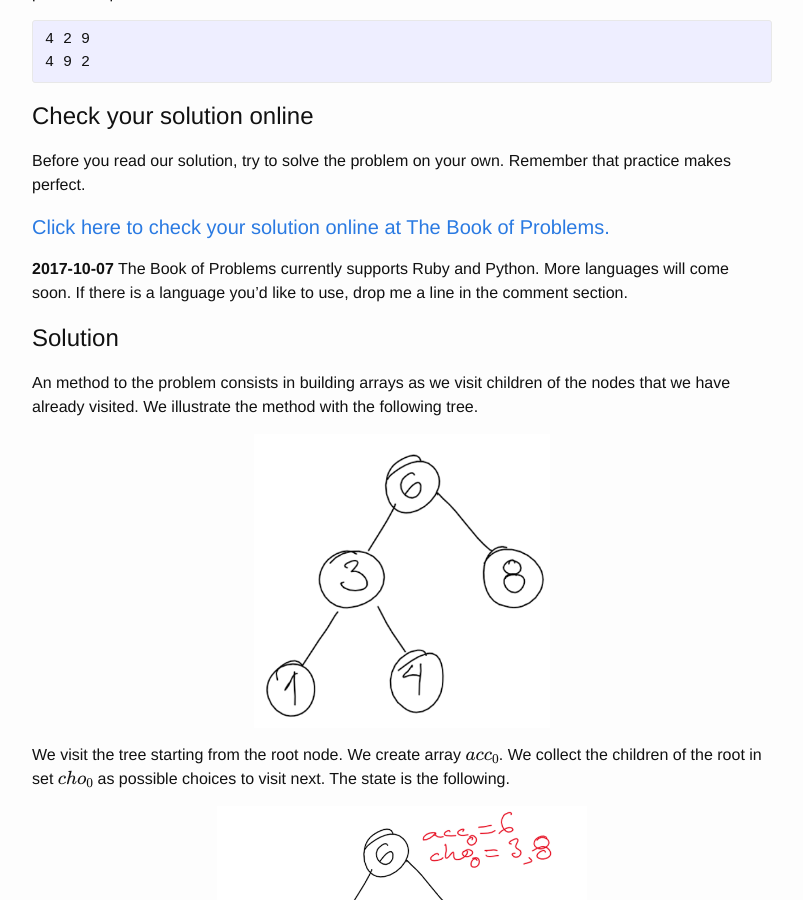
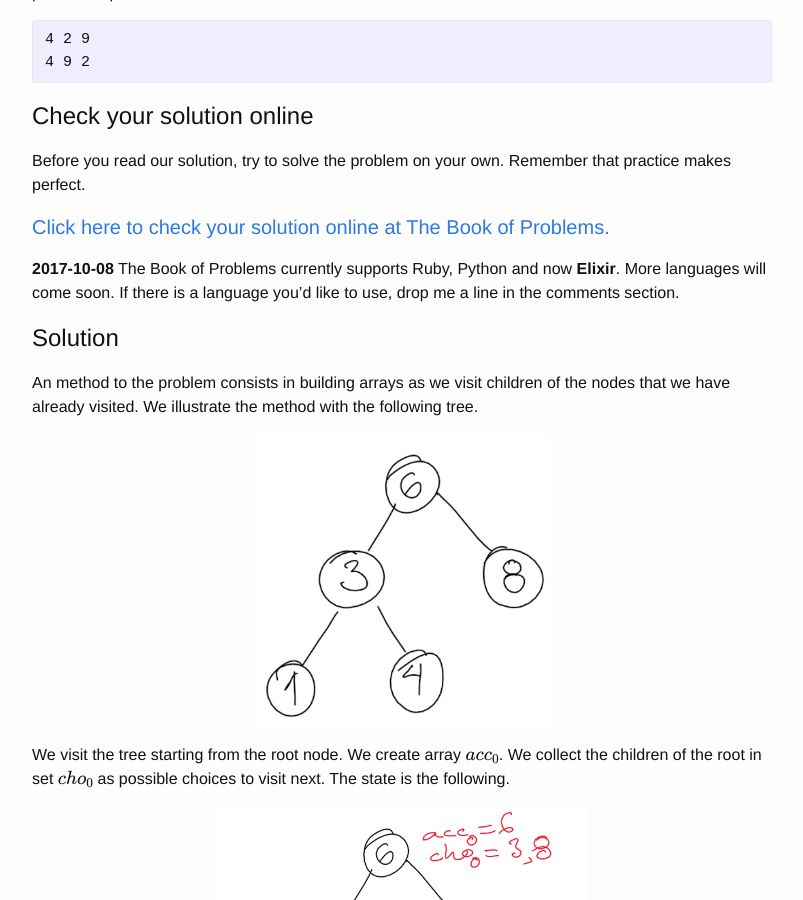
Before and after one commit to mrrusof/mrrusof.github.io, a Jekyll site: the page built from _posts/2017-09-27-bst-all-possible-arrays.markdown, in a window 1280 px wide and 900 px high, scrolled down 924 px. Shown: the whole window, without its empty margins (238-1041 px from the left). Built offline with Jekyll 4.4.1, drawn with Linux system fonts in a browser that asks for light colours; formulas are drawn with MathJax 3; comment, search, counter and statistics services are not loaded.

Commit message:
Announce that Elixir is now available in TBOP.

```diff
--- a/_includes/tbop.html
+++ b/_includes/tbop.html
@@ -5,6 +5,7 @@ Remember that practice makes perfect.
 
 #### [Click here to check your solution online at The Book of Problems.]({{ page.tbop_url }})
 
-**2017-10-07** The Book of Problems currently supports Ruby and Python.  More
+**2017-10-08** The Book of Problems currently supports Ruby, Python
+and now **Elixir**.  More
 languages will come soon.  If there is a language you'd like to use,
-drop me a line in the comment section.
+drop me a line in the comments section.
```
